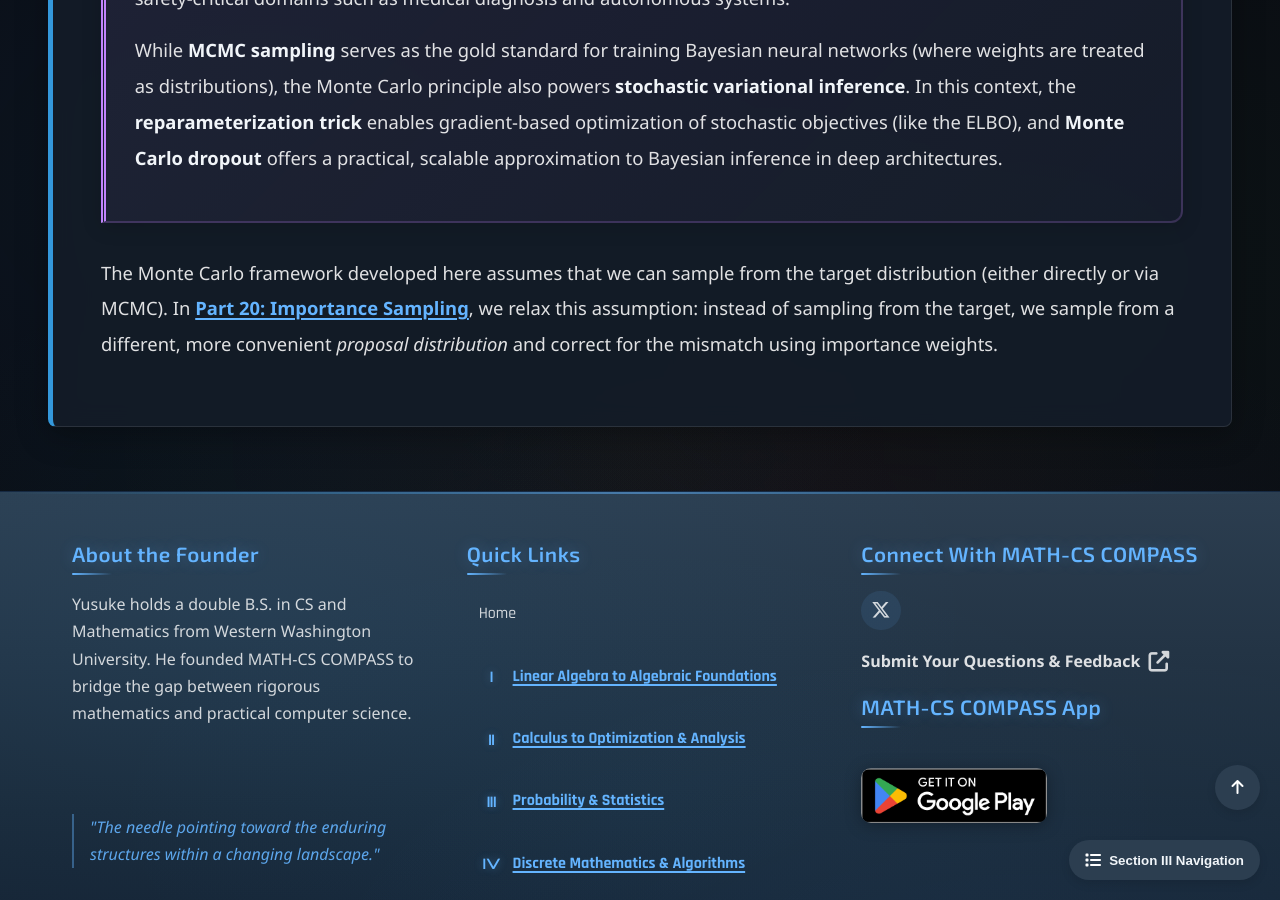
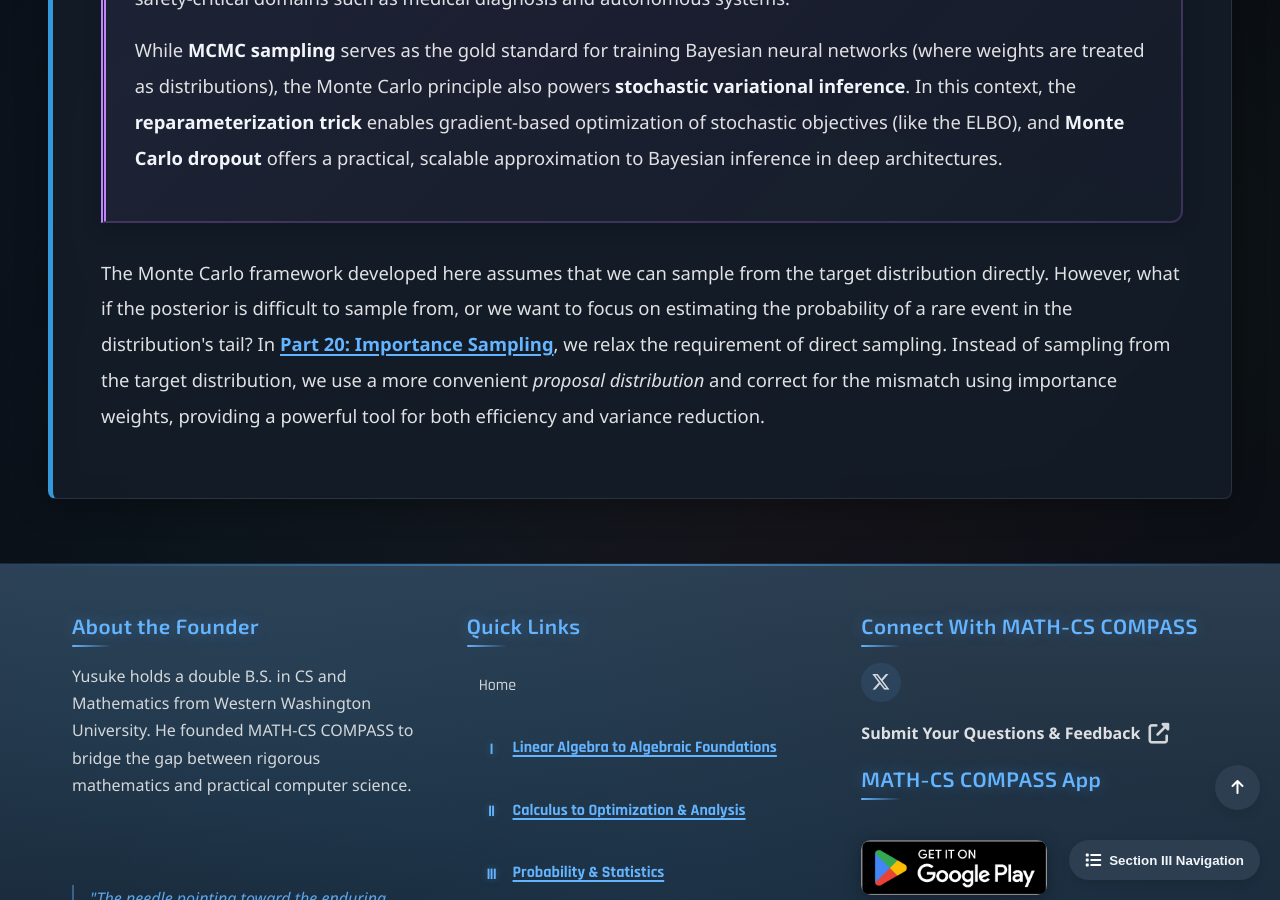
Before and after one commit to Yusukey01/yusukey01.github.io, a Jekyll site: the page built from Mathematics/Probability/monte_carlo.html, in a window 1280 px wide and 900 px high, scrolled down 8975 px. Built offline with Jekyll 4.4.1, drawn with Linux system fonts in a browser that asks for light colours.

Commit message:
revised explanations and style

```diff
--- a/Mathematics/Probability/monte_carlo.html
+++ b/Mathematics/Probability/monte_carlo.html
@@ -351,10 +351,11 @@ uses_python: false
                 </div>
 
                 <p>
-                    The Monte Carlo framework developed here assumes that we can sample from the target distribution (either directly or via MCMC).
-                    In <a href="importance_sampling.html"><strong>Part 20: Importance Sampling</strong></a>, we relax this assumption: instead of
-                    sampling from the target, we sample from a different, more convenient <em>proposal distribution</em> and correct for the
-                    mismatch using importance weights.
+                    The Monte Carlo framework developed here assumes that we can sample from the target distribution directly. However, what if
+                    the posterior is difficult to sample from, or we want to focus on estimating the probability of a rare event in the distribution's tail?
+                    In <strong><a href="importance_sampling.html">Part 20: Importance Sampling</a></strong>, we relax the requirement of direct sampling.
+                    Instead of sampling from the target distribution, we use a more convenient <em>proposal distribution</em> and correct for the mismatch
+                    using importance weights, providing a powerful tool for both efficiency and variance reduction.
                 </p>
 
             </section>
```
